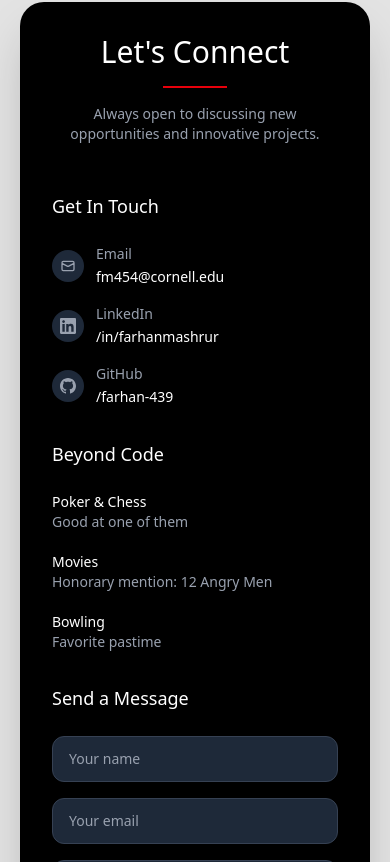
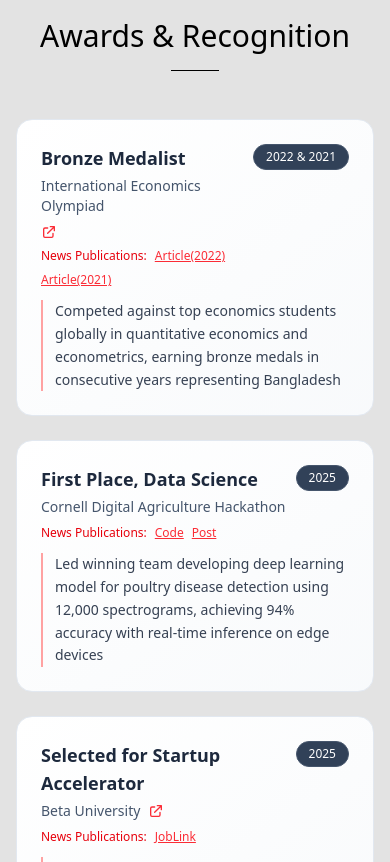
Before and after one commit to farhan-439/my_portfolio, a React (Vite) app: page / in a window 390 px wide. Shown: the part 7902-8764 px from the top of the page. Built offline with nearby package versions, Linux system fonts and the light colour scheme.

Commit message:
change awards UI and fix links, navbar and main

```diff
--- a/src/App.tsx
+++ b/src/App.tsx
@@ -8,7 +8,7 @@ import SpiralTimeline from './components/SpiralTimeline';
 import Contacts from './components/Contacts';
 import LeadershipSection from './components/LeadershipSection';
 import ExperienceSection from './components/ExperienceSection';
-
+import AwardsSection from './components/AwardsSection';
 
 const App: React.FC = () => {
   const [isMobile, setIsMobile] = useState(false);
@@ -72,6 +72,7 @@ const App: React.FC = () => {
           <ExperienceSection />
         </section>
 
+
         <section id="projects">
           <SpiralTimeline />
         </section>
@@ -79,6 +80,12 @@ const App: React.FC = () => {
         <section id="leadership">
           <LeadershipSection />
         </section>
+
+
+        <section id="awards">
+          <AwardsSection />
+        </section>
+
 
         <section id="contact">
           <Contacts />
--- a/src/components/AwardsSection.tsx
+++ b/src/components/AwardsSection.tsx
@@ -37,40 +37,68 @@ interface Award {
   placement?: string;
   achievement?: string;
   link?: string;
+  orgLink?: string;
+  links?: Array<{url: string; label: string}>;
 }
 
 const awardsData: Award[] = [
   {
-    title: "International Economics Olympiad",
-    organization: "Global Economics Competition",
-    year: "2022 & 2023",
+    title: "Bronze Medalist",
+    organization: "International Economics Olympiad",
+    year: "2022 & 2021",
     placement: "Bronze Medal",
     achievement: "Consecutive Years",
     description: "Competed against top economics students globally in quantitative economics and econometrics, earning bronze medals in consecutive years representing Bangladesh",
     category: "Academic",
-    link: "https://www.thedailystar.net/youth/young-icons/global-achievements/news/team-bangladesh-wins-four-bronze-medals-intl-economics-olympiad-2152091"
+    orgLink: "https://ieo-official.org",
+    links: [
+      {
+        url: "https://www.thedailystar.net/youth/young-icons/global-achievements/news/team-bangladesh-wins-four-bronze-medals-intl-economics-olympiad-2152091",
+        label: "Article(2022)"
+      },
+      {
+        url: "https://www.thedailystar.net/youth/young-icons/global-achievements/news/team-bangladesh-wins-four-bronze-medals-intl-economics-olympiad-2152091",
+        label: "Article(2021)"
+      }
+    ]
   },
   {
-    title: "Cornell AI Hackathon",
-    organization: "Cornell University",
+    title: "First Place, Data Science",
+    organization: "Cornell Digital Agriculture Hackathon",
     year: "2025",
     placement: "1st Place",
     achievement: "Signal Processing",
     description: "Led winning team developing deep learning model for poultry disease detection using 12,000 spectrograms, achieving 94% accuracy with real-time inference on edge devices",
     category: "Competition",
+    links: [
+      {
+        url: "https://github.com/farhan-439/avian_alert",
+        label: "Code"
+      },
+      {
+        url: "https://www.linkedin.com/posts/farhanmashrur_i-am-very-thrilled-to-share-that-our-team-activity-7302084680705605632-d90o?utm_source=share&utm_medium=member_desktop&rcm=ACoAAD_yNmsBEZbRp7Wu7XDTfc0GnxhQ3SCmnUE",
+        label: "Post"
+      }
+    ]
   },
   {
-    title: "Beta University Accelerator",
+    title: "Selected for Startup Accelerator",
     organization: "Beta University",
     year: "2025",
     placement: "Accepted",
     achievement: "Startup Program",
     description: "Co-founded JobLink startup selected for competitive accelerator program among hundreds of applicants, focusing on AI-powered job tracking solutions",
     category: "Startup",
-    link: "https://www.betauniversity.org"
+    orgLink: "https://www.betauniversity.org",
+    links: [
+      {
+        url: "https://joblink.one",
+        label: "JobLink"
+      }
+    ]
   },
   {
-    title: "Academic Excellence Award",
+    title: "Valedictorian",
     organization: "High School",
     year: "2023",
     placement: "Valedictorian",
@@ -109,48 +137,34 @@ const categoryStyles = {
 
 const AwardCard = ({ award, index }: { award: Award; index: number }) => {
   const [ref, isInView] = useInView();
-  const [isHovered, setIsHovered] = useState(false);
   const style = categoryStyles[award.category];
 
   return (
     <div
       ref={ref}
-      className={`transition-all duration-500 ${
+      className={`transition-all duration-200 ${
         isInView
           ? 'opacity-100 translate-y-0'
-          : 'opacity-0 translate-y-8'
+          : 'opacity-0 translate-y-4'
       }`}
-      style={{ transitionDelay: `${index * 150}ms` }}
+      style={{ transitionDelay: `${index * 100}ms` }}
     >
-      <div
-        className={`relative bg-white rounded-3xl p-8 border-2 ${style.border} hover:shadow-2xl hover:scale-[1.02] transition-all duration-300 overflow-hidden group`}
-        onMouseEnter={() => setIsHovered(true)}
-        onMouseLeave={() => setIsHovered(false)}
-      >
-        {/* Animated background gradient */}
-        <div className={`absolute inset-0 bg-gradient-to-br ${style.gradient} opacity-0 group-hover:opacity-5 transition-opacity duration-300`}></div>
-
-        {/* Category badge with enhanced styling */}
-        <div className={`inline-flex items-center px-4 py-2 rounded-full ${style.bg} ${style.border} border mb-6`}>
-          <div className={`w-2 h-2 rounded-full bg-gradient-to-r ${style.gradient} mr-2`}></div>
-          <span className={`text-sm font-semibold ${style.text}`}>
-            {award.category}
-          </span>
-        </div>
-
-        {/* Header with enhanced layout */}
-        <div className="flex justify-between items-start mb-6">
+      <div className="bg-gradient-to-br from-white to-slate-50 rounded-2xl p-6 border border-slate-200 hover:border-navy-300 hover:shadow-lg transition-all duration-300 group">
+        <div className="flex justify-between items-start mb-3">
           <div className="flex-1">
-            <div className="flex items-center gap-3 mb-2">
-              <h3 className="text-2xl font-bold text-gray-900 leading-tight">
+            <div className="flex items-center gap-2 mb-1 flex-wrap">
+              <h3 className="text-lg font-semibold text-slate-800 group-hover:text-slate-700 transition-colors">
                 {award.title}
               </h3>
-              {award.link && (
+            </div>
+            <div className="flex items-center gap-2 mb-2 flex-wrap">
+              <p className="text-slate-600 text-sm font-medium">{award.organization}</p>
+              {award.orgLink && (
                 <a
-                  href={award.link}
+                  href={award.orgLink}
                   target="_blank"
                   rel="noopener noreferrer"
-                  className={`p-2 rounded-full ${style.bg} text-gray-400 hover:${style.text} transition-all duration-200 hover:scale-110`}
+                  className="text-red-500 hover:text-red-700 transition-colors duration-200"
                 >
                   <svg className="w-4 h-4" fill="none" stroke="currentColor" viewBox="0 0 24 24">
                     <path strokeLinecap="round" strokeLinejoin="round" strokeWidth={2} d="M10 6H6a2 2 0 00-2 2v10a2 2 0 002 2h10a2 2 0 002-2v-4M14 4h6m0 0v6m0-6L10 14" />
@@ -158,44 +172,46 @@ const AwardCard = ({ award, index }: { award: Award; index: number }) => {
                 </a>
               )}
             </div>
-
-            {/* Achievement highlights */}
-            <div className="flex flex-wrap gap-2 mb-3">
-              {award.placement && (
-                <span className={`px-3 py-1 bg-gradient-to-r ${style.gradient} text-white text-sm font-medium rounded-full`}>
-                  {award.placement}
-                </span>
-              )}
-              {award.achievement && (
-                <span className="px-3 py-1 bg-gray-100 text-gray-700 text-sm font-medium rounded-full">
-                  {award.achievement}
-                </span>
-              )}
-            </div>
-
-            <p className="text-gray-600 text-lg font-medium">{award.organization}</p>
+            {(award.links || award.link) && (
+              <div className="flex items-center gap-2 flex-wrap">
+                {award.links ? (
+                  <>
+                    <span className="text-xs text-red-600 font-medium">News Publications:</span>
+                    {award.links.map((linkItem, idx) => (
+                      <a
+                        key={idx}
+                        href={linkItem.url}
+                        target="_blank"
+                        rel="noopener noreferrer"
+                        className="text-xs text-red-500 hover:text-red-700 underline transition-colors duration-200"
+                      >
+                        {linkItem.label}
+                      </a>
+                    ))}
+                  </>
+                ) : award.link && (
+                  <a
+                    href={award.link}
+                    target="_blank"
+                    rel="noopener noreferrer"
+                    className="text-red-500 hover:text-red-700 transition-colors duration-200"
+                  >
+                    <svg className="w-4 h-4" fill="none" stroke="currentColor" viewBox="0 0 24 24">
+                      <path strokeLinecap="round" strokeLinejoin="round" strokeWidth={2} d="M10 6H6a2 2 0 00-2 2v10a2 2 0 002 2h10a2 2 0 002 2h10a2 2 0 002-2v-4M14 4h6m0 0v6m0-6L10 14" />
+                    </svg>
+                  </a>
+                )}
+              </div>
+            )}
           </div>
-
-          {/* Enhanced year display */}
-          <div className="text-right ml-4">
-            <div className="bg-gray-900 text-white px-4 py-2 rounded-2xl">
-              <span className="text-lg font-bold">{award.year}</span>
-            </div>
-          </div>
+          <span className="text-xs text-white bg-slate-700 border border-slate-600 px-3 py-1 rounded-full font-medium">
+            {award.year}
+          </span>
         </div>
 
-        {/* Enhanced description */}
-        <div className="relative">
-          <div className={`absolute left-0 top-0 w-1 h-full bg-gradient-to-b ${style.gradient} rounded-full`}></div>
-          <p className="text-gray-700 text-base leading-relaxed pl-6">
-            {award.description}
-          </p>
-        </div>
-
-        {/* Hover effect indicator */}
-        <div className={`absolute bottom-0 left-0 right-0 h-1 bg-gradient-to-r ${style.gradient} transform transition-transform duration-300 ${
-          isHovered ? 'translate-y-0' : 'translate-y-full'
-        }`}></div>
+        <p className="text-gray-700 text-sm leading-relaxed border-l-2 border-red-300 pl-3">
+          {award.description}
+        </p>
       </div>
     </div>
   );
@@ -205,30 +221,21 @@ const AwardsSection = () => {
   const [headerRef, headerInView] = useInView();
 
   return (
-    <section className="w-full py-20 px-4" style={{ backgroundColor: '#e3e3e3' }}>
-      <div className="max-w-5xl mx-auto">
-        {/* Enhanced Header */}
+    <section className="w-full py-16 px-4" style={{ backgroundColor: '#e3e3e3' }}>
+      <div className="max-w-4xl mx-auto">
         <div
           ref={headerRef}
-          className={`text-center mb-16 transition-all duration-1000 ${
+          className={`text-center mb-12 transition-all duration-700 ${
             headerInView
               ? 'opacity-100 translate-y-0'
-              : 'opacity-0 translate-y-8'
+              : 'opacity-0 translate-y-4'
           }`}
         >
-          <div className="relative inline-block">
-            <h2 className="text-4xl md:text-5xl font-light text-black mb-6 relative">
-              Awards & Recognition
-              <div className="absolute -bottom-2 left-1/2 transform -translate-x-1/2 w-24 h-1 bg-gradient-to-r from-blue-500 via-purple-500 to-amber-500 rounded-full"></div>
-            </h2>
-          </div>
-          <p className="text-xl text-gray-600 max-w-2xl mx-auto leading-relaxed">
-            Recognition for academic excellence, innovative solutions, and leadership impact
-          </p>
+          <h2 className="text-3xl font-light text-black mb-4">Awards & Recognition</h2>
+          <div className="w-12 h-px bg-black mx-auto"></div>
         </div>
 
-        {/* Awards Grid with enhanced spacing */}
-        <div className="space-y-8">
+        <div className="grid gap-6">
           {awardsData.map((award: Award, index: number) => (
             <AwardCard
               key={`${award.title}-${award.year}`}
--- a/src/components/Navbar.tsx
+++ b/src/components/Navbar.tsx
@@ -7,8 +7,10 @@ const Navbar: React.FC = () => {
   const links = [
     { label: 'About', href: '#about' },
     { label: 'Experience', href: '#experience' },
+
     { label: 'Projects', href: '#projects' },
     { label: 'Leadership', href: '#leadership' },
+    { label: 'Awards', href: '#awards' },
     { label: 'Contact', href: '#contact' },
   ];
 
```
